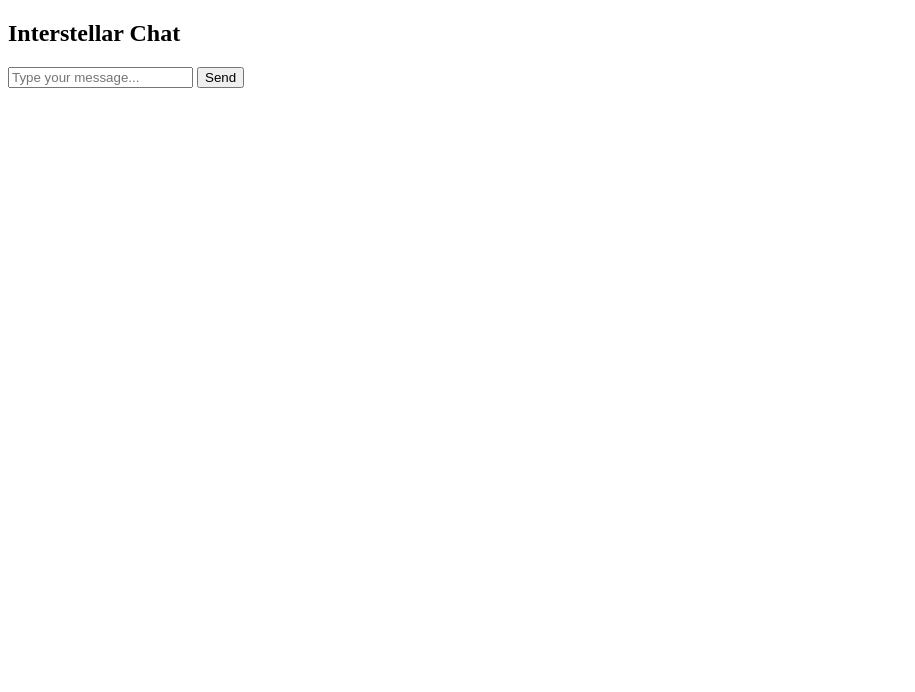
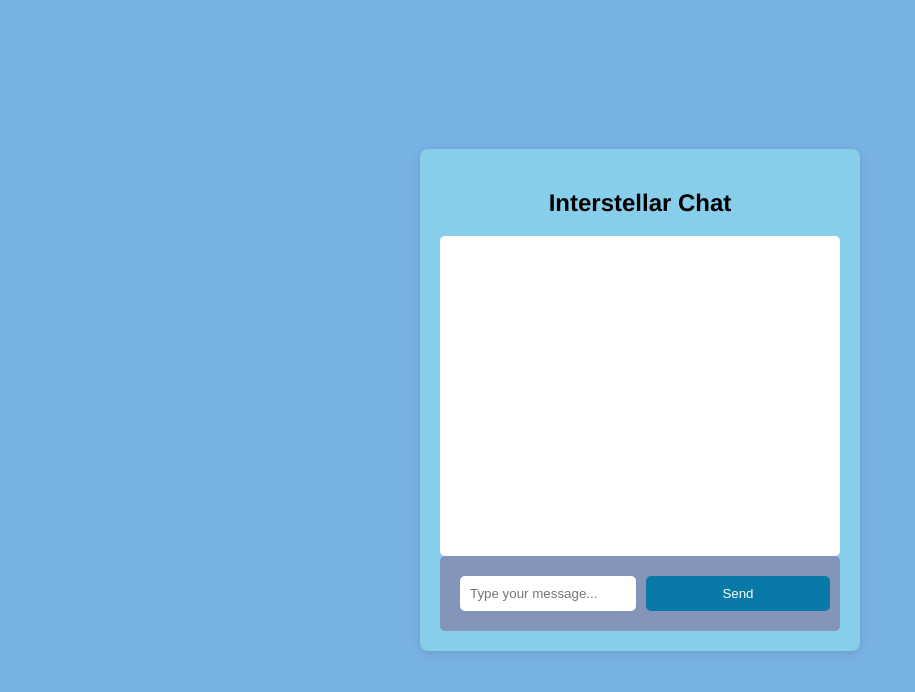
Before and after one commit to MacRawat58/chatting-app-js, a website: page public/chat.html in a window 1280 px wide. Shown: the whole page, without its empty margins (0-915 px from the left). Drawn offline with nearby package versions, Linux system fonts and the light colour scheme; no server answers.

Commit message:
ui and color changed

```diff
--- a/public/chat.js
+++ b/public/chat.js
@@ -32,7 +32,7 @@ document.addEventListener("DOMContentLoaded", () => {
   sendButton.addEventListener("click", () => {
     const message = messageInput.value.trim();
     if (message !== "") {
-      displayMessage("You", message); // Display the sent message immediately
+      //   displayMessage("You", message); // Display the sent message immediately
       socket.emit("message", { sender: "You", message: message }); // Emit the message to the server
       messageInput.value = "";
     }
@@ -43,41 +43,3 @@ document.addEventListener("DOMContentLoaded", () => {
     displayMessage(message.sender, message.message); // Display the received message
   });
 });
-// document.addEventListener("DOMContentLoaded", () => {
-//   const chatBox = document.getElementById("chatBox");
-//   const messageInput = document.getElementById("messageInput");
-//   const sendButton = document.getElementById("sendButton");
-//   const logoutButton = document.getElementById("logoutButton");
-
-//   // Establish socket connection
-//   const socket = io();
-
-//   // Function to display messages
-//   function displayMessage(sender, message) {
-//     const messageElement = document.createElement("div");
-//     messageElement.textContent = `${sender}: ${message}`;
-//     chatBox.appendChild(messageElement);
-//     chatBox.scrollTop = chatBox.scrollHeight;
-//   }
-
-//   // Send button click event handler
-//   sendButton.addEventListener("click", () => {
-//     const message = messageInput.value.trim();
-//     if (message !== "") {
-//       socket.emit("message", { sender: "You", message: message });
-//       messageInput.value = "";
-//     }
-//   });
-
-//   // Socket event handler for receiving messages
-//   socket.on("message", (message) => {
-//     displayMessage(message.sender, message.message);
-//   });
-
-//   // Logout button click event handler
-//   logoutButton.addEventListener("click", () => {
-//     // You can add logout logic here
-//     // For now, let's assume logging out redirects to the login page
-//     window.location.href = "login.html";
-//   });
-// });
--- a/public/styles.css
+++ b/public/styles.css
@@ -0,0 +1,112 @@
+/* styles.css */
+
+
+body {
+  font-family: "Helvetica Neue", sans-serif;
+  margin: 0 auto;
+  padding: 0;
+  background-color: #78b1e4; /* Light blue background */
+  color: #333; /* Dark text color */
+  display: flex;
+  align-items: center; /* Vertically center elements */
+  justify-content: center; /* Horizontally center elements */
+  height: 100vh; /* Full viewport height */
+}
+
+.login-page, .chat-page {
+  width: 90%; /* Adjust as needed */
+  max-width: 400px; /* Max width to prevent excessive stretching */
+  padding: 20px;
+  background-color: skyblue; /* White content background */
+  border-radius: 8px;
+  box-shadow: 0 2px 10px rgba(0, 0, 0, 0.1); /* Subtle shadow */
+  animation: fade-in 0.5s ease-in-out;
+  text-align: center; /* Center align content */
+  margin: 20px; /* Add some margin for separation */
+}
+
+
+@keyframes fade-in {
+  from {
+    opacity: 0;
+    transform: translateY(20px);
+  }
+  to {
+    opacity: 1;
+    transform: translateY(0);
+  }
+}
+
+  h2 {
+    text-align: center;
+    color: black;
+  }
+
+  input[type="text"], input[type="password"] {
+    width: 90%;
+    padding: 10px;
+    margin: 10px 0;
+    border: none;
+    background-color: white;
+    color: #000000;
+    border-radius: 5px;
+  }
+
+  button {
+    display: block;
+    width: 100%;
+    padding: 10px;
+    margin: 10px 0;
+    border: none;
+    background-color: rgb(16, 131, 177);
+    color: black;
+    cursor: pointer;
+    border-radius: 5px;
+    transition: background-color 0.3s;
+  }
+
+  button:hover {
+    background-color: rgb(80, 159, 190);
+  }
+
+  .chat-box {
+    height: 300px;
+    overflow-y: auto;
+    background-color:white;
+    padding: 10px;
+    border-radius: 5px;
+    align-items: start;
+    text-align: left;
+  }
+
+  .input-box {
+    display: flex;
+    align-items: center;
+    background-color: #8594b9;
+    padding: 10px;
+    border-radius: 5px;
+  }
+
+  #messageInput {
+    flex-grow: 1;
+    padding: 10px;
+    margin: 0 10px;
+    border: none;
+    background-color:white;
+    color: black;
+    border-radius: 5px;
+  }
+
+  #sendButton {
+    padding: 10px;
+    border: none;
+    background-color:rgb(9, 122, 167);
+    color: #fff;
+    cursor: pointer;
+    border-radius: 5px;
+    transition: background-color 0.3s;
+  }
+
+  #sendButton:hover {
+    background-color:rgb(57, 143, 176);
+  }
```
Also changed, not shown: index.js (+59 -0 lines), public/chat.html (+2 -0 lines), public/fetch-message.js (added, +33 -0 lines), public/login.html (+3 -0 lines).
